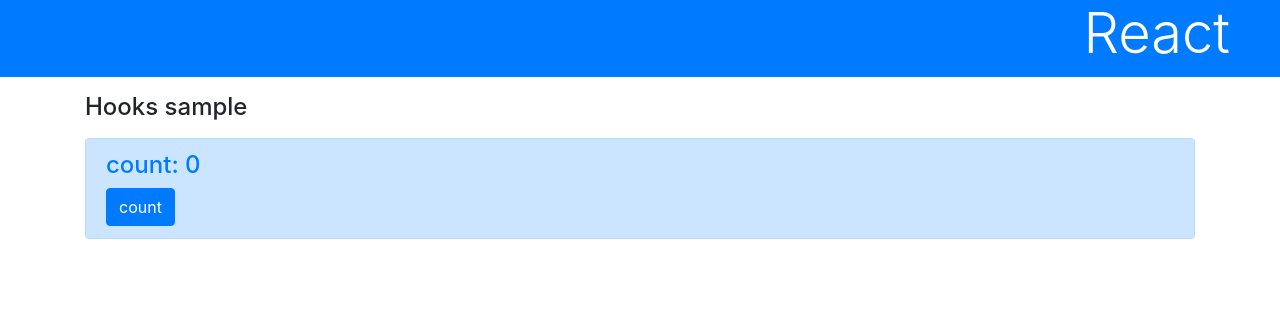
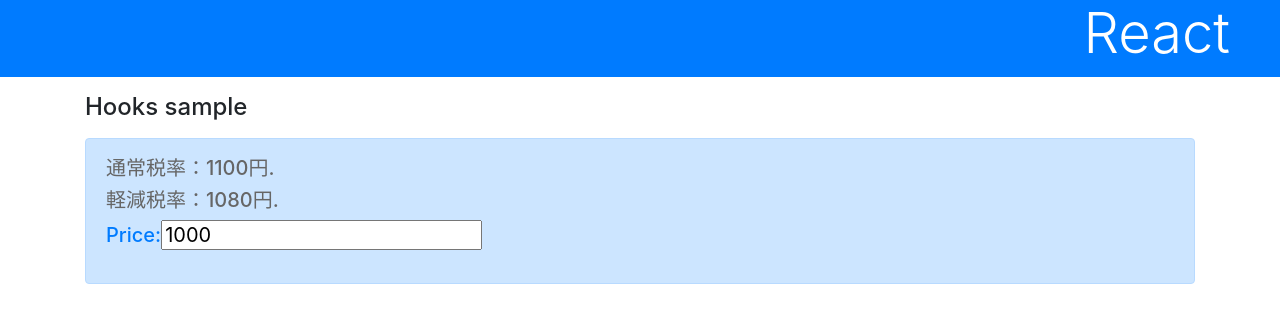
Before and after one commit to Haya372/react-started, a React (Create React App) app: page / in a window 1280 px wide. Shown: the top 322 px of the page. Built offline with nearby package versions, Linux system fonts and the light colour scheme.

Commit message:
より複雑な操作を行うフック

```diff
--- a/src/App.js
+++ b/src/App.js
@@ -2,23 +2,38 @@
 import './App.css';
 
 
-function useCounter(){
-  const [num, setNum] = useState(0);
+function useTax(t1, t2){
+  const [price, setPrice] = useState(1000);
+  const [tax1] = useState(t1);
+  const [tax2] = useState(t2);
 
-  const count = () => {
-    setNum(num + 1);
-  };
+  const tax = () => {
+    return Math.floor(price * (1.0 + tax1 / 100));
+  }
 
-  return [num, count];
+  const reduced = () => {
+    return Math.floor(price * (1.0 + tax2 / 100));
+  }
+
+  return [price, tax, reduced, setPrice];
 }
 
 function AlertMessage(props){
-  const [counter, plus] = useCounter();
+  const [price, tax, reduced, setPrice] = useTax(10, 8);
+
+  const doChange = (e) => {
+    let p = e.target.value;
+    setPrice(p);
+  }
 
   return (
     <div className="alert alert-primary h5 text-primary">
-      <h4>count: {counter}</h4>
-      <button onClick={plus} className="btn btn-primary">count</button>
+      <p className="h5">通常税率：{tax()}円.</p>
+      <p className="h5">軽減税率：{reduced()}円.</p>
+      <div className="form-group">
+        <label className="form-group-label">Price:</label>
+        <input type="number" className="form-group-control" onChange={doChange} value={price} />
+      </div>
     </div>
   );
 }
```
